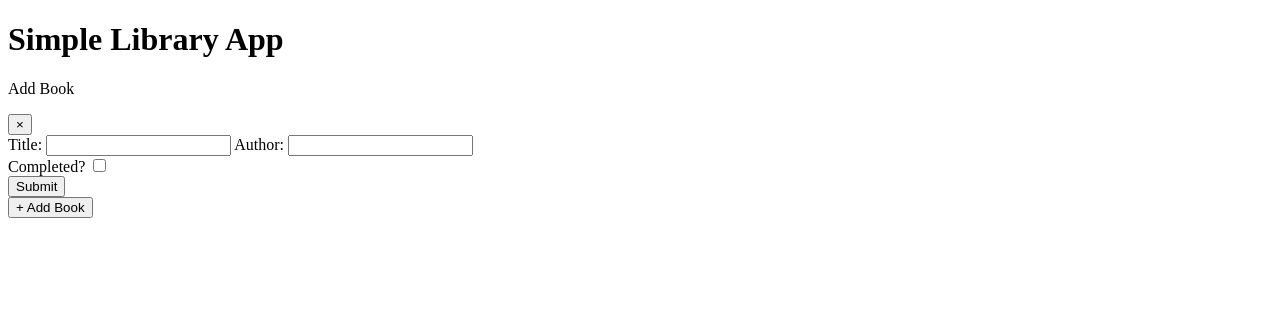
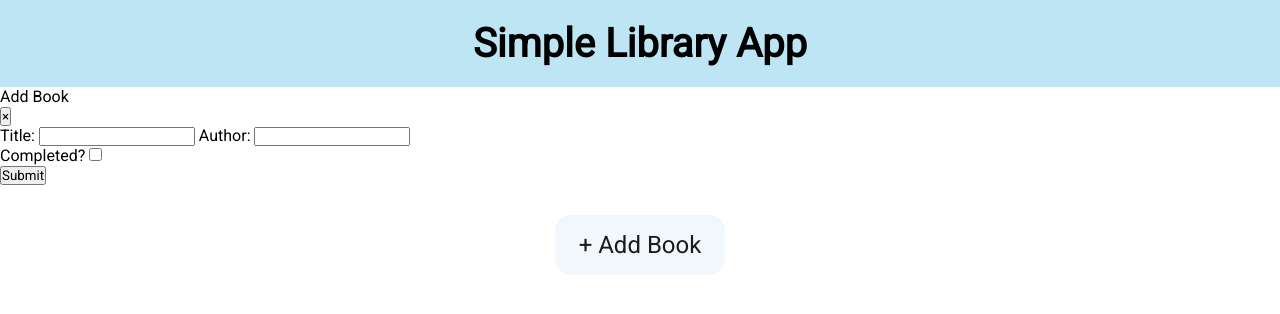
Before and after one commit to blakejonesm/odin-library, a plain HTML site: page index.html in a window 1280 px wide. Drawn offline with Linux system fonts and the light colour scheme.

Commit message:
Style visible elements
Not including modal elements

```diff
--- a/index.html
+++ b/index.html
@@ -7,6 +7,10 @@
     <title>Blake's Library</title>
     <link rel="stylesheet" href="styles.css">
     <script src="script.js" defer></script>
+
+    <link rel="preconnect" href="https://fonts.googleapis.com">
+    <link rel="preconnect" href="https://fonts.gstatic.com" crossorigin>
+    <link href="https://fonts.googleapis.com/css2?family=Roboto&display=swap" rel="stylesheet">
 </head>
 <body>
   <header>
--- a/styles.css
+++ b/styles.css
@@ -0,0 +1,37 @@
+* {
+  margin: 0;
+  padding: 0;
+  font-family: 'Roboto', sans-serif;
+}
+
+header,
+.library {
+  text-align: center;
+}
+
+h1 {
+  font-size: 2.5rem;
+  background-color: rgb(189, 229, 243);
+  padding: 20px;
+  font-weight: bold;
+}
+
+.library {
+  margin: 10px;
+  padding: 20px;
+}
+
+#add-book {
+  color: rgb(27, 27, 27);
+  background-color: rgb(242, 247, 252);
+  border-radius: 16px;
+  padding: 16px 24px;
+  font-family: 'Roboto', sans-serif;
+  font-size: 1.5rem;
+  font-weight: 500;
+  border: 0px;
+}
+
+#add-book:hover {
+  filter: brightness(90%)
+}
```
